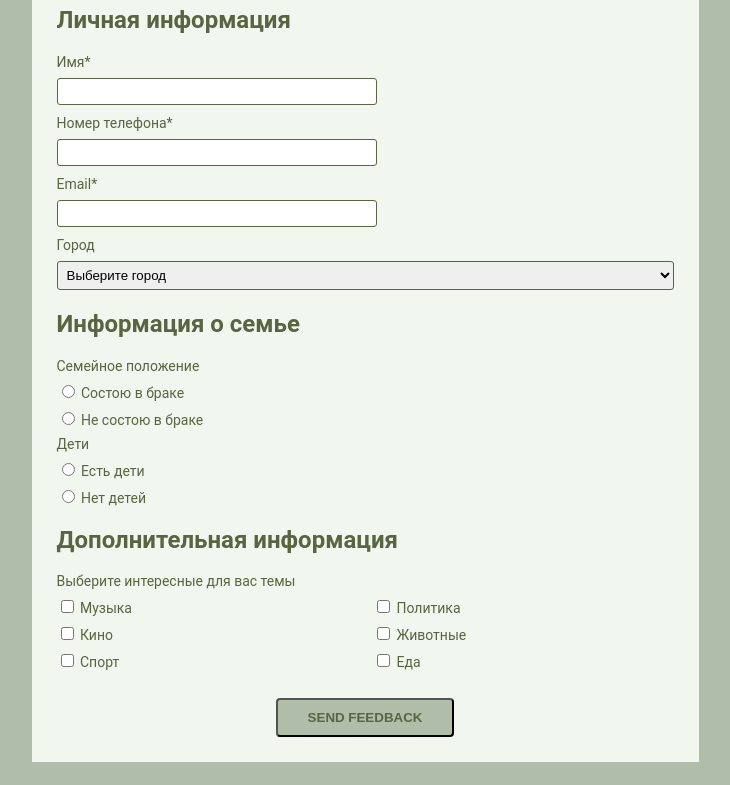
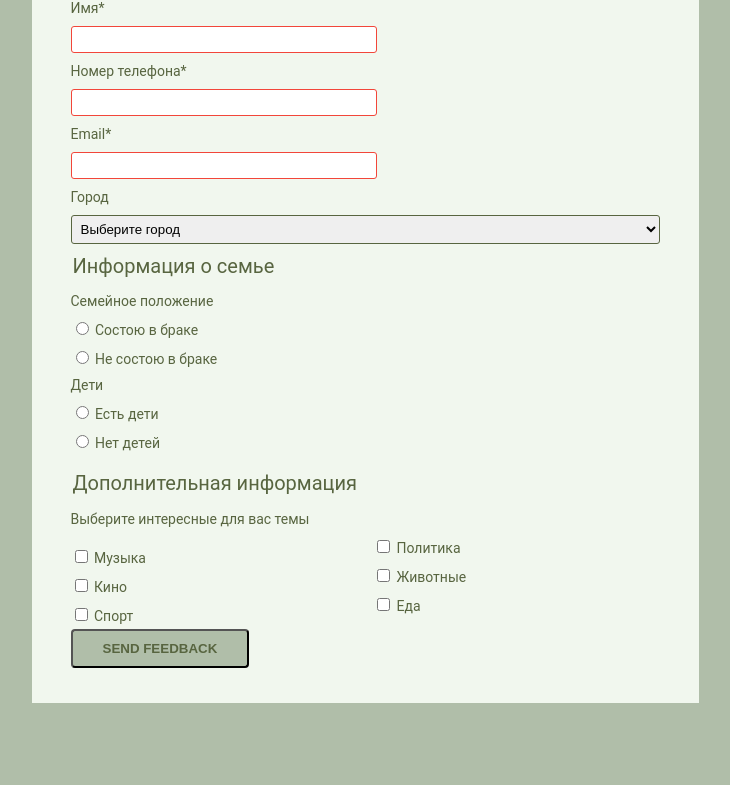
Before and after one commit to RAILEYRICK/frontend-internship, a plain HTML site: page day 2 (form)/index.html in a window 1280 px wide. Shown: the part 123-908 px from the top of the page, without its empty margins (275-1005 px from the left). After the commit the page ends 849 px from the top, so only its background shows below. Drawn offline with Linux system fonts and the light colour scheme.

Commit message:
work on bugs with the form

```diff
--- a/day 2 (form)/index.html
+++ b/day 2 (form)/index.html
@@ -9,22 +9,17 @@
   <link href="https://fonts.googleapis.com/css?family=Open+Sans" rel="stylesheet">
 </head>
 <body>
-  <form action="#">
-    <h1>Введите личные данные</h1>
-    <h2>Личная информация</h2>
-    <div class="inputs">
+  <form action="#" method="post">
+
+    <fieldset>
+      <legend id="main-title">Введите личные данные</legend>
+      <legend>Личная информация</legend>
       <label for="name">Имя*</label>
       <input type="text" id="name" required>
-    </div>
-    <div class="inputs">
       <label for="phone-number">Номер телефона*</label>
       <input type="tel" id="phone-number" required minlength="11" maxlength="18">
-    </div>
-    <div class="inputs">
       <label for="email">Email*</label>
       <input type="email" id="email" required>
-    </div>
-
       <label>Город</label>
       <select>
         <option>Выберите город</option>
@@ -33,7 +28,9 @@
         <option value="Казань">Казань</option>
         <option value="Екатеринбург">Екатеринбург</option>
       </select>
-    <h2>Информация о семье</h2>
+    </fieldset>
+    <fieldset>
+      <legend>Информация о семье</legend>
       <label>Семейное положение</label>
       <label>
         <input type="radio" name="status">
@@ -52,9 +49,11 @@
         <input type="radio" name="children">
         Нет детей
       </label>
-    <h2>Дополнительная информация</h2>
+    </fieldset>
+    <fieldset>
+      <legend>Дополнительная информация</legend>
       <label>Выберите интересные для вас темы</label>
-    <div class="checkbox-left">
+      <div class="checkbox-columns">
         <label>
           <input type="checkbox" name="hobbies">
           Музыка
@@ -80,9 +79,9 @@
           Еда
         </label>
       </div>
-    <div class="button">
       <button type="submit">Send feedback</button>
-    </div>
+    </fieldset>
+
   </form>
 </body>
 </html>
--- a/day 2 (form)/main.css
+++ b/day 2 (form)/main.css
@@ -1,14 +1,9 @@
-
 body {
   text-align: center;
   padding: 15px;
   font-family: 'Roboto', sans-serif;
   background-color: #b0bea9;
   color: #586540;
-}
-
-h1 h2 {
-  padding-top: 10px;
 }
 
 form {
@@ -19,10 +14,20 @@
   background-color: #f1f7ee;
 }
 
+fieldset {
+  text-align: left;
+  border: 0;
+}
+
+
+legend {
+  font-size: 20px;
+}
+
 label {
   font-size: 14px;
   display: block;
-  margin-bottom: 8px;
+  margin: 10px 0;
 }
 
 select{
@@ -39,24 +44,33 @@
   padding: 10px 30px;
   border-radius: 4px;
   color: #586540;
+  margin: auto;
 }
 
-.button {
-  text-align: center;
-  margin-top: 20px;
-}
-
-.inputs input {
+input {
   width: 50%;
   padding: 5px;
   border: 1px solid #586540;
   border-radius: 3px;
 }
 
-.inputs {
-  margin: 10px 0;
+input[type="checkbox"], input[type="radio"] {
+  width: auto;
 }
 
-.checkbox-left {
+
+.checkbox-columns {
   columns: 2;
 }
+
+#main-title {
+  font-size: 30px;
+}
+
+input:invalid {
+  box-shadow: none;
+  border-color: #f2463a;
+}
+input:valid {
+  border-color: #586540;
+}
```
Lines whose indentation alone changed are shown as unchanged.
